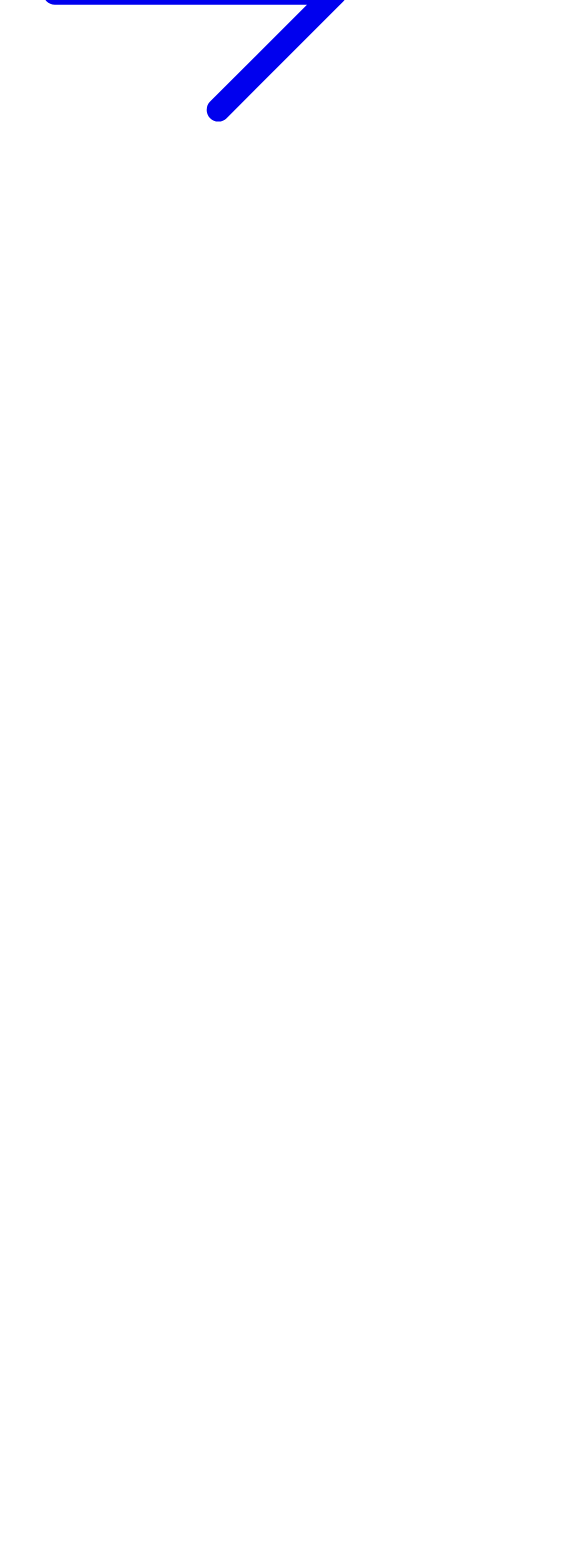
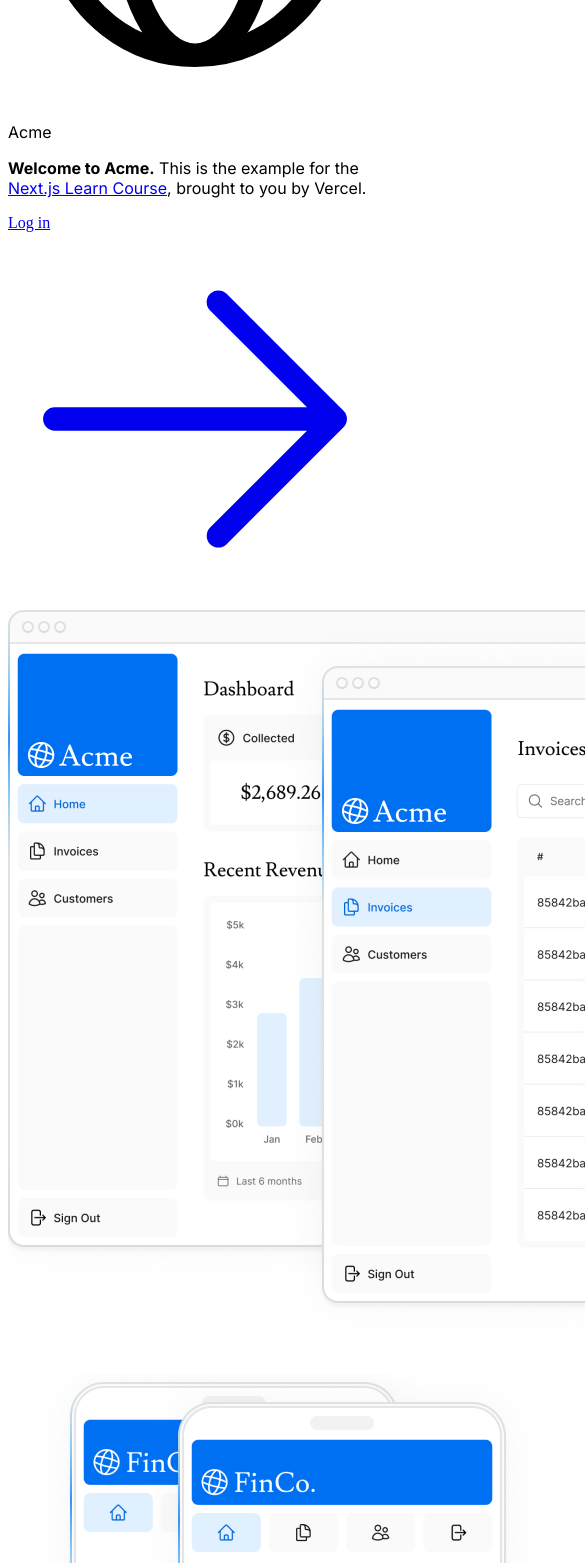
Before and after one commit to imaninamajeed/nextjs-dashboard, a Next.js app: page / in a window 390 px wide. Shown: the part 280-1843 px from the top of the page, 585 px wide, since content can reach past the window. Before the commit the page ends 844 px from the top, so only its background shows below. Built offline with nearby package versions, Linux system fonts and the light colour scheme.

Commit message:
feat: Add styling

```diff
--- a/app/page.tsx
+++ b/app/page.tsx
@@ -1,31 +1,50 @@
 import AcmeLogo from '@/app/ui/acme-logo';
 import { ArrowRightIcon } from '@heroicons/react/24/outline';
 import Link from 'next/link';
+import styles from "@/app/ui/home.module.css";
+import { lusitana } from "@/app/ui/fonts";
+import Image from "next/image";
 
 export default function Page() {
 	return (
 		<main className="flex min-h-screen flex-col p-6">
+			{/* <div className="relative w-0 h-0 border-l-[15px] border-r-[15px] border-b-[26px] border-l-transparent border-r-transparent border-b-black" /> */}
+			{/* <div className={styles.shape} /> */}
 			<div className="flex h-20 shrink-0 items-end rounded-lg bg-blue-500 p-4 md:h-52">
-        {/* <AcmeLogo /> */}
+				<AcmeLogo />
 			</div>
 			<div className="mt-4 flex grow flex-col gap-4 md:flex-row">
 				<div className="flex flex-col justify-center gap-6 rounded-lg bg-gray-50 px-6 py-10 md:w-2/5 md:px-20">
-          <p className={`text-xl text-gray-800 md:text-3xl md:leading-normal`}>
-            <strong>Welcome to Acme.</strong> This is the example for the{' '}
+					<p
+						className={`${lusitana.className} text-xl text-gray-800 md:text-3xl md:leading-normal`}>
+						<strong>Welcome to Acme.</strong> This is the example for the{" "}
 						<a href="https://nextjs.org/learn/" className="text-blue-500">
 							Next.js Learn Course
 						</a>
 						, brought to you by Vercel.
 					</p>
+
 					<Link
 						href="/login"
-            className="flex items-center gap-5 self-start rounded-lg bg-blue-500 px-6 py-3 text-sm font-medium text-white transition-colors hover:bg-blue-400 md:text-base"
-          >
+						className="flex items-center gap-5 self-start rounded-lg bg-blue-500 px-6 py-3 text-sm font-medium text-white transition-colors hover:bg-blue-400 md:text-base">
 						<span>Log in</span> <ArrowRightIcon className="w-5 md:w-6" />
 					</Link>
 				</div>
 				<div className="flex items-center justify-center p-6 md:w-3/5 md:px-28 md:py-12">
-          {/* Add Hero Images Here */}
+					<Image
+						src="/hero-desktop.png"
+						width={1000}
+						height={760}
+						className="hidden md:block"
+						alt="Screenshots of the dashboard project showing desktop version"
+					/>
+					<Image
+						src="/hero-mobile.png"
+						width={560}
+						height={620}
+						className="block md:hidden"
+						alt="Screenshots of the dashboard project showing mobile version"
+					/>
 				</div>
 			</div>
 		</main>
--- /dev/null
+++ b/app/ui/home.module.css
@@ -0,0 +1,7 @@
+.shape {
+  height: 0;
+  width: 0;
+  border-bottom: 30px solid black;
+  border-left: 20px solid transparent;
+  border-right: 20px solid transparent;
+}
```
Lines whose indentation alone changed are shown as unchanged.
